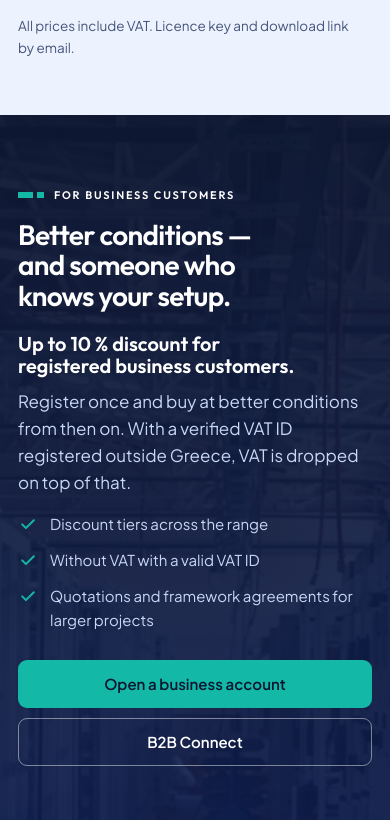
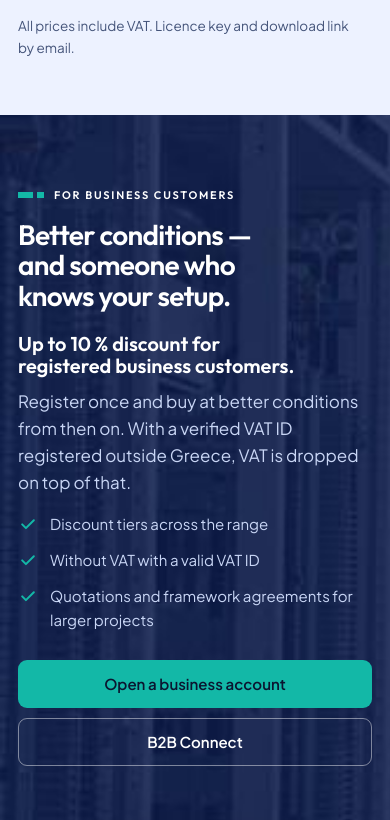
Before and after one commit to madeitmacbook-hash/softano.eu, a plain HTML site: page index.html in a window 390 px wide. Shown: the part 8668-9488 px from the top of the page. Drawn offline with Linux system fonts and the light colour scheme.

Commit message:
B2B: bake the navy shading into the photo
Replaces the semi-transparent gradient overlay, which some PDF viewers
render pink, with pre-shaded images (horizontal gradient on desktop,
even shade on phones).

Co-Authored-By: Claude Opus 5.5 <noreply@anthropic.com>
Claude-Session: https://claude.ai/code/session_01Xm2UsM9nZuPFQt4inYgMsn

```diff
--- a/index.html
+++ b/index.html
@@ -445,7 +445,10 @@
 
 <!-- ============ FOR BUSINESS CUSTOMERS (aisle photo) ============ -->
 <section class="b2b" id="b2b" aria-labelledby="b2b-h">
-  <img class="b2b-bg" src="assets/img/aisle.jpg" alt="" loading="lazy" width="1600" height="920">
+  <picture>
+    <source media="(max-width: 900px)" srcset="assets/img/aisle-b2b-m.jpg">
+    <img class="b2b-bg" src="assets/img/aisle-b2b.jpg" srcset="assets/img/aisle-b2b-800.jpg 800w, assets/img/aisle-b2b.jpg 1600w" sizes="100vw" alt="" loading="lazy" width="1600" height="920">
+  </picture>
   <div class="wrap b2b-in">
     <div class="b2b-copy">
       <p class="kicker inv">For business customers</p>
--- a/styles.css
+++ b/styles.css
@@ -1639,3 +1639,8 @@ section[id], [id="condition"] { scroll-margin-top: calc(var(--nav-h) + 12px); }
   .cta-actions .btn-row { width: 100%; }
   .cta-actions .btn { width: 100%; }
 }
+
+/* B2B: shading is baked into the photo (no transparent overlay, prints reliably in every PDF viewer) */
+.b2b::before { content: none !important; display: none !important; }
+.b2b { background: #0D1B48; }
+.b2b-bg { object-position: left center; }
```
Also changed, not shown: assets/img/aisle-b2b-800.jpg (added), assets/img/aisle-b2b-m.jpg (added), assets/img/aisle-b2b.jpg (added).
